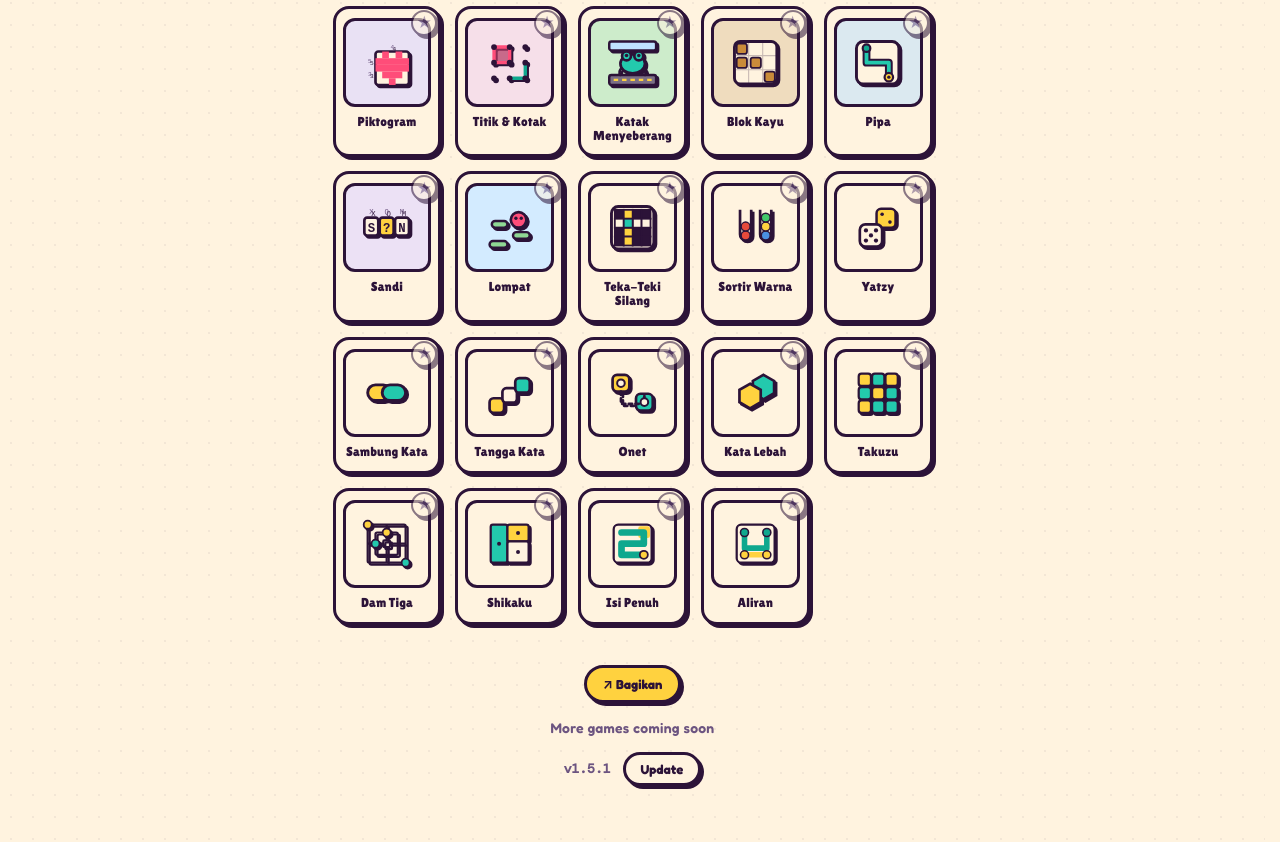
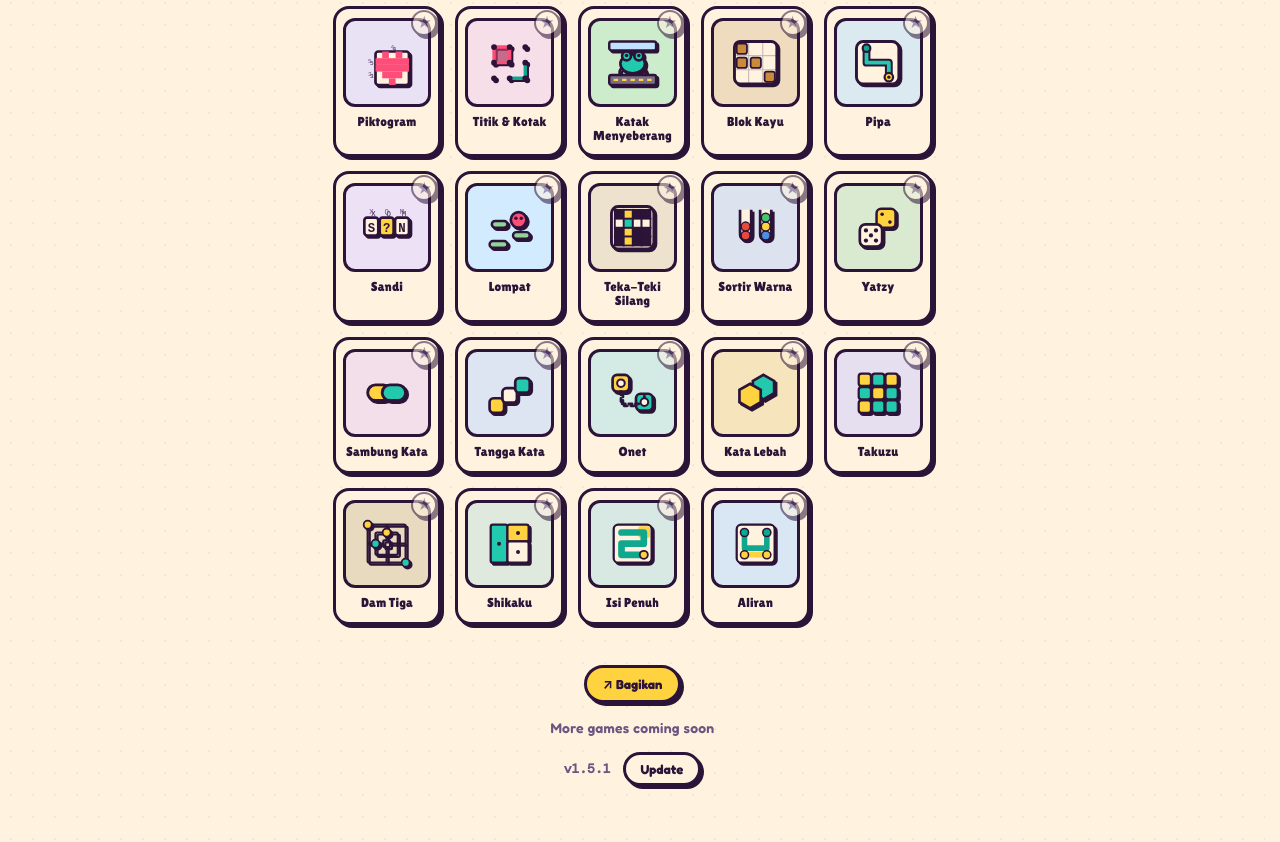
Before and after one commit to lshaf/web-game, a Vue app: page / in a window 1280 px wide. Shown: the part 1482-2324 px from the top of the page. Built offline with nearby package versions, Linux system fonts and the light colour scheme.

Commit message:
🌈 Tint every cabinet — add backgrounds for Teka-Teki Silang onward

```diff
--- a/src/components/GameSelect.vue
+++ b/src/components/GameSelect.vue
@@ -608,6 +608,42 @@ async function share() {
 .cabinet__art--lompat {
   background: #d3ebff;
 }
+.cabinet__art--teka {
+  background: #ece2cd;
+}
+.cabinet__art--sortir {
+  background: #dde3ee;
+}
+.cabinet__art--yatzy {
+  background: #d9ead0;
+}
+.cabinet__art--sambung {
+  background: #f2dfea;
+}
+.cabinet__art--tangga {
+  background: #dde5f3;
+}
+.cabinet__art--onet {
+  background: #d3ebe4;
+}
+.cabinet__art--lebah {
+  background: #f6e4bd;
+}
+.cabinet__art--takuzu {
+  background: #e6dff0;
+}
+.cabinet__art--damtiga {
+  background: #e8dabf;
+}
+.cabinet__art--shikaku {
+  background: #dfe9de;
+}
+.cabinet__art--isipenuh {
+  background: #d8e9e4;
+}
+.cabinet__art--aliran {
+  background: #d9e7f4;
+}
 
 /* Game title, centered under the icon. */
 .cabinet__title {
```
